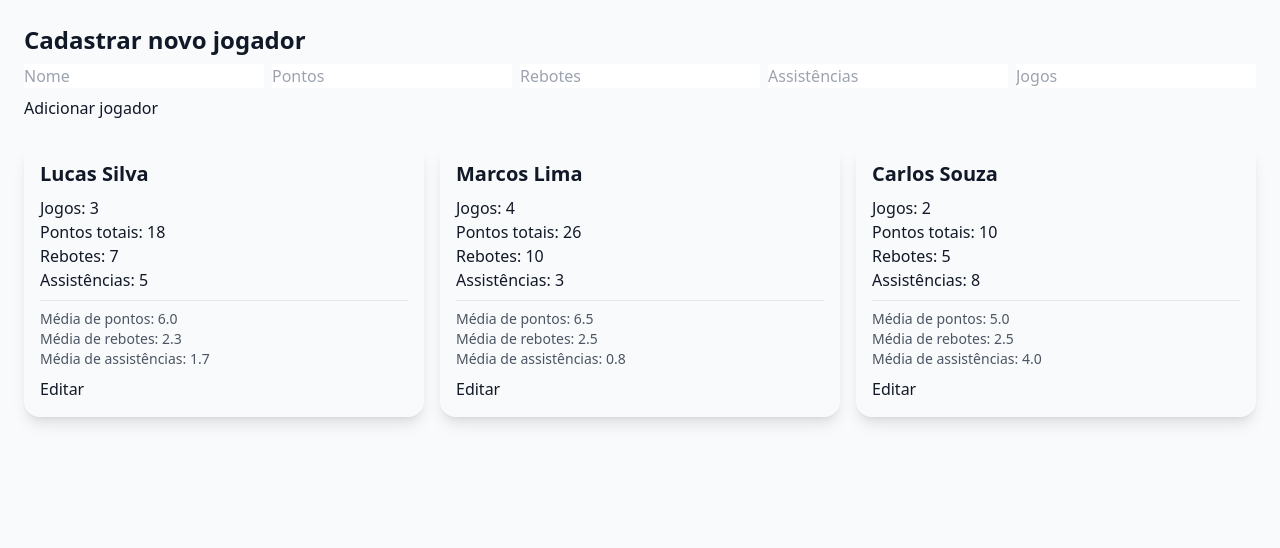
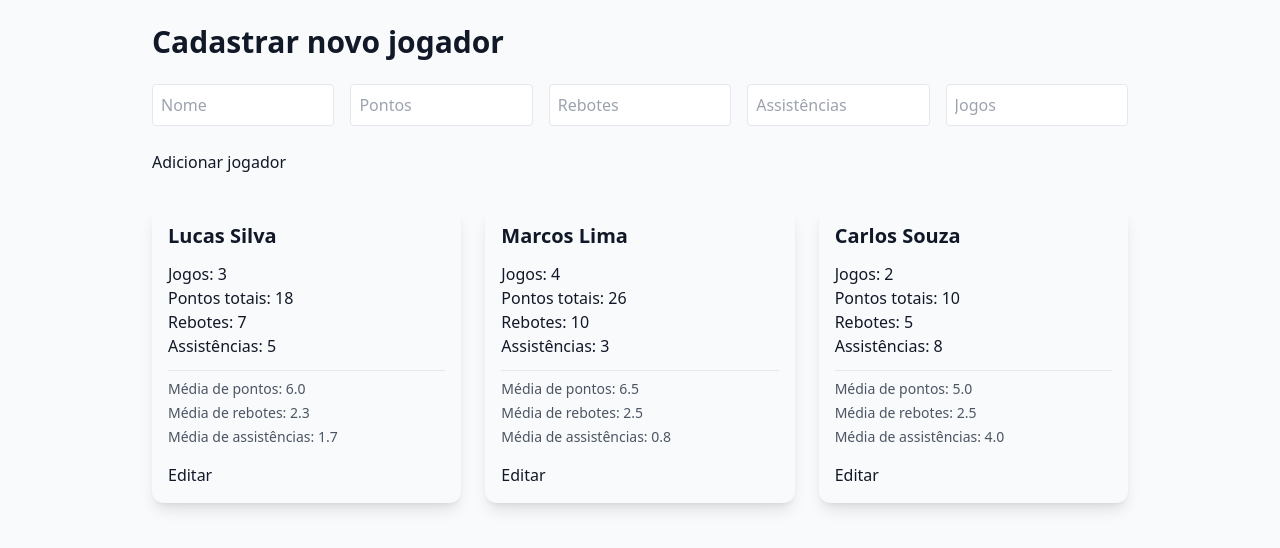
Before and after one commit to murilo2002/basquete-stats, a Next.js app: page / in a window 1280 px wide. Shown: the top 548 px of the page. Built offline with nearby package versions, Linux system fonts and the light colour scheme.

Commit message:
Update EstatisticasBasquete.tsx

```diff
--- a/components/EstatisticasBasquete.tsx
+++ b/components/EstatisticasBasquete.tsx
@@ -1,68 +1,37 @@
 "use client";
-import React, { useState } from "react";
+import { useState } from "react";
 import { Card, CardContent } from "../components/ui/card";
 import { Button } from "../components/ui/button";
 import { Input } from "../components/ui/input";
 
-type Jogador = {
-  id: number;
-  nome: string;
-  pontos: number;
-  rebotes: number;
-  assistencias: number;
-  jogos: number;
-};
-
-type FormState = {
-  nome: string;
-  pontos: string;
-  rebotes: string;
-  assistencias: string;
-  jogos: string;
-};
-
 export default function EstatisticasBasquete() {
-  const [jogadores, setJogadores] = useState<Jogador[]>([
+  const [jogadores, setJogadores] = useState([
     { id: 1, nome: "Lucas Silva", pontos: 18, rebotes: 7, assistencias: 5, jogos: 3 },
     { id: 2, nome: "Marcos Lima", pontos: 26, rebotes: 10, assistencias: 3, jogos: 4 },
     { id: 3, nome: "Carlos Souza", pontos: 10, rebotes: 5, assistencias: 8, jogos: 2 },
   ]);
 
-  const [form, setForm] = useState<FormState>({
-    nome: "",
-    pontos: "",
-    rebotes: "",
-    assistencias: "",
-    jogos: "",
-  });
-
+  const [form, setForm] = useState({ nome: "", pontos: "", rebotes: "", assistencias: "", jogos: "" });
   const [editandoId, setEditandoId] = useState<number | null>(null);
-
-  const [formEdicao, setFormEdicao] = useState<FormState>({
-    nome: "",
-    pontos: "",
-    rebotes: "",
-    assistencias: "",
-    jogos: "",
-  });
+  const [formEdicao, setFormEdicao] = useState({ nome: "", pontos: "", rebotes: "", assistencias: "", jogos: "" });
 
   const calcularMedia = (total: number, jogos: number): string =>
     jogos ? (total / jogos).toFixed(1) : "0.0";
 
   const adicionarJogador = () => {
-    const novoJogador: Jogador = {
+    const novoJogador = {
       id: jogadores.length + 1,
       nome: form.nome,
-      pontos: parseInt(form.pontos),
-      rebotes: parseInt(form.rebotes),
-      assistencias: parseInt(form.assistencias),
-      jogos: parseInt(form.jogos),
+      pontos: Number(form.pontos),
+      rebotes: Number(form.rebotes),
+      assistencias: Number(form.assistencias),
+      jogos: Number(form.jogos),
     };
     setJogadores([...jogadores, novoJogador]);
     setForm({ nome: "", pontos: "", rebotes: "", assistencias: "", jogos: "" });
   };
 
-  const iniciarEdicao = (jogador: Jogador) => {
+  const iniciarEdicao = (jogador: typeof jogadores[0]) => {
     setEditandoId(jogador.id);
     setFormEdicao({
       nome: jogador.nome,
@@ -80,10 +49,10 @@ export default function EstatisticasBasquete() {
           ? {
               ...j,
               nome: formEdicao.nome,
-              pontos: parseInt(formEdicao.pontos),
-              rebotes: parseInt(formEdicao.rebotes),
-              assistencias: parseInt(formEdicao.assistencias),
-              jogos: parseInt(formEdicao.jogos),
+              pontos: Number(formEdicao.pontos),
+              rebotes: Number(formEdicao.rebotes),
+              assistencias: Number(formEdicao.assistencias),
+              jogos: Number(formEdicao.jogos),
             }
           : j
       )
@@ -102,84 +71,108 @@ export default function EstatisticasBasquete() {
   };
 
   return (
-    <div className="p-6">
-      <div className="mb-6">
-        <h2 className="text-2xl font-bold mb-2">Cadastrar novo jogador</h2>
-        <div className="grid grid-cols-2 md:grid-cols-5 gap-2 mb-2">
+    <div className="max-w-5xl mx-auto p-6">
+      <h1 className="text-3xl font-bold mb-6">Cadastrar novo jogador</h1>
+      <div className="grid grid-cols-1 md:grid-cols-5 gap-4 mb-6">
         <Input
           placeholder="Nome"
           value={form.nome}
-            onChange={(e: React.ChangeEvent<HTMLInputElement>) => setForm({ ...form, nome: e.target.value })}
+          onChange={(e) => setForm({ ...form, nome: e.target.value })}
+          className="border rounded p-2"
         />
         <Input
           placeholder="Pontos"
           value={form.pontos}
-            onChange={(e: React.ChangeEvent<HTMLInputElement>) => setForm({ ...form, pontos: e.target.value })}
+          onChange={(e) => setForm({ ...form, pontos: e.target.value })}
+          className="border rounded p-2"
+          type="number"
         />
         <Input
           placeholder="Rebotes"
           value={form.rebotes}
-            onChange={(e: React.ChangeEvent<HTMLInputElement>) => setForm({ ...form, rebotes: e.target.value })}
+          onChange={(e) => setForm({ ...form, rebotes: e.target.value })}
+          className="border rounded p-2"
+          type="number"
         />
         <Input
           placeholder="Assistências"
           value={form.assistencias}
-            onChange={(e: React.ChangeEvent<HTMLInputElement>) => setForm({ ...form, assistencias: e.target.value })}
+          onChange={(e) => setForm({ ...form, assistencias: e.target.value })}
+          className="border rounded p-2"
+          type="number"
         />
         <Input
           placeholder="Jogos"
           value={form.jogos}
-            onChange={(e: React.ChangeEvent<HTMLInputElement>) => setForm({ ...form, jogos: e.target.value })}
+          onChange={(e) => setForm({ ...form, jogos: e.target.value })}
+          className="border rounded p-2"
+          type="number"
         />
       </div>
-        <Button onClick={adicionarJogador}>Adicionar jogador</Button>
-      </div>
+      <Button className="mb-8" onClick={adicionarJogador}>
+        Adicionar jogador
+      </Button>
 
-      <div className="grid gap-4 grid-cols-1 md:grid-cols-2 lg:grid-cols-3">
+      <div className="grid gap-6 md:grid-cols-2 lg:grid-cols-3">
         {jogadores.map((jogador) => (
-          <Card key={jogador.id} className="shadow-lg rounded-2xl">
+          <Card key={jogador.id} className="shadow-lg rounded-xl">
             <CardContent className="p-4">
               {editandoId === jogador.id ? (
-                <div className="grid gap-2">
+                <div className="space-y-3">
                   <Input
                     value={formEdicao.nome}
-                    onChange={(e: React.ChangeEvent<HTMLInputElement>) => setFormEdicao({ ...formEdicao, nome: e.target.value })}
+                    onChange={(e) => setFormEdicao({ ...formEdicao, nome: e.target.value })}
+                    className="border rounded p-2"
                   />
                   <Input
                     value={formEdicao.pontos}
-                    onChange={(e: React.ChangeEvent<HTMLInputElement>) => setFormEdicao({ ...formEdicao, pontos: e.target.value })}
+                    onChange={(e) => setFormEdicao({ ...formEdicao, pontos: e.target.value })}
+                    className="border rounded p-2"
+                    type="number"
                   />
                   <Input
                     value={formEdicao.rebotes}
-                    onChange={(e: React.ChangeEvent<HTMLInputElement>) => setFormEdicao({ ...formEdicao, rebotes: e.target.value })}
+                    onChange={(e) => setFormEdicao({ ...formEdicao, rebotes: e.target.value })}
+                    className="border rounded p-2"
+                    type="number"
                   />
                   <Input
                     value={formEdicao.assistencias}
-                    onChange={(e: React.ChangeEvent<HTMLInputElement>) => setFormEdicao({ ...formEdicao, assistencias: e.target.value })}
+                    onChange={(e) => setFormEdicao({ ...formEdicao, assistencias: e.target.value })}
+                    className="border rounded p-2"
+                    type="number"
                   />
                   <Input
                     value={formEdicao.jogos}
-                    onChange={(e: React.ChangeEvent<HTMLInputElement>) => setFormEdicao({ ...formEdicao, jogos: e.target.value })}
+                    onChange={(e) => setFormEdicao({ ...formEdicao, jogos: e.target.value })}
+                    className="border rounded p-2"
+                    type="number"
                   />
-                  <div className="flex gap-2 mt-2">
+                  <div className="flex gap-3 mt-4">
                     <Button onClick={salvarEdicao}>Salvar</Button>
-                    <Button variant="outline" onClick={cancelarEdicao}>Cancelar</Button>
-                    <Button variant="destructive" onClick={() => excluirJogador(jogador.id)}>Excluir</Button>
+                    <Button variant="outline" onClick={cancelarEdicao}>
+                      Cancelar
+                    </Button>
+                    <Button variant="destructive" onClick={() => excluirJogador(jogador.id)}>
+                      Excluir
+                    </Button>
                   </div>
                 </div>
               ) : (
                 <>
-                  <h2 className="text-xl font-semibold mb-2">{jogador.nome}</h2>
+                  <h2 className="text-xl font-semibold mb-3">{jogador.nome}</h2>
                   <p>Jogos: {jogador.jogos}</p>
                   <p>Pontos totais: {jogador.pontos}</p>
                   <p>Rebotes: {jogador.rebotes}</p>
                   <p>Assistências: {jogador.assistencias}</p>
-                  <div className="mt-2 border-t pt-2 text-sm text-gray-600">
+                  <div className="mt-3 border-t pt-2 text-sm text-gray-600 space-y-1">
                     <p>Média de pontos: {calcularMedia(jogador.pontos, jogador.jogos)}</p>
                     <p>Média de rebotes: {calcularMedia(jogador.rebotes, jogador.jogos)}</p>
                     <p>Média de assistências: {calcularMedia(jogador.assistencias, jogador.jogos)}</p>
                   </div>
-                  <Button className="mt-2" onClick={() => iniciarEdicao(jogador)}>Editar</Button>
+                  <Button className="mt-4" onClick={() => iniciarEdicao(jogador)}>
+                    Editar
+                  </Button>
                 </>
               )}
             </CardContent>
```
Lines whose indentation alone changed are shown as unchanged.
